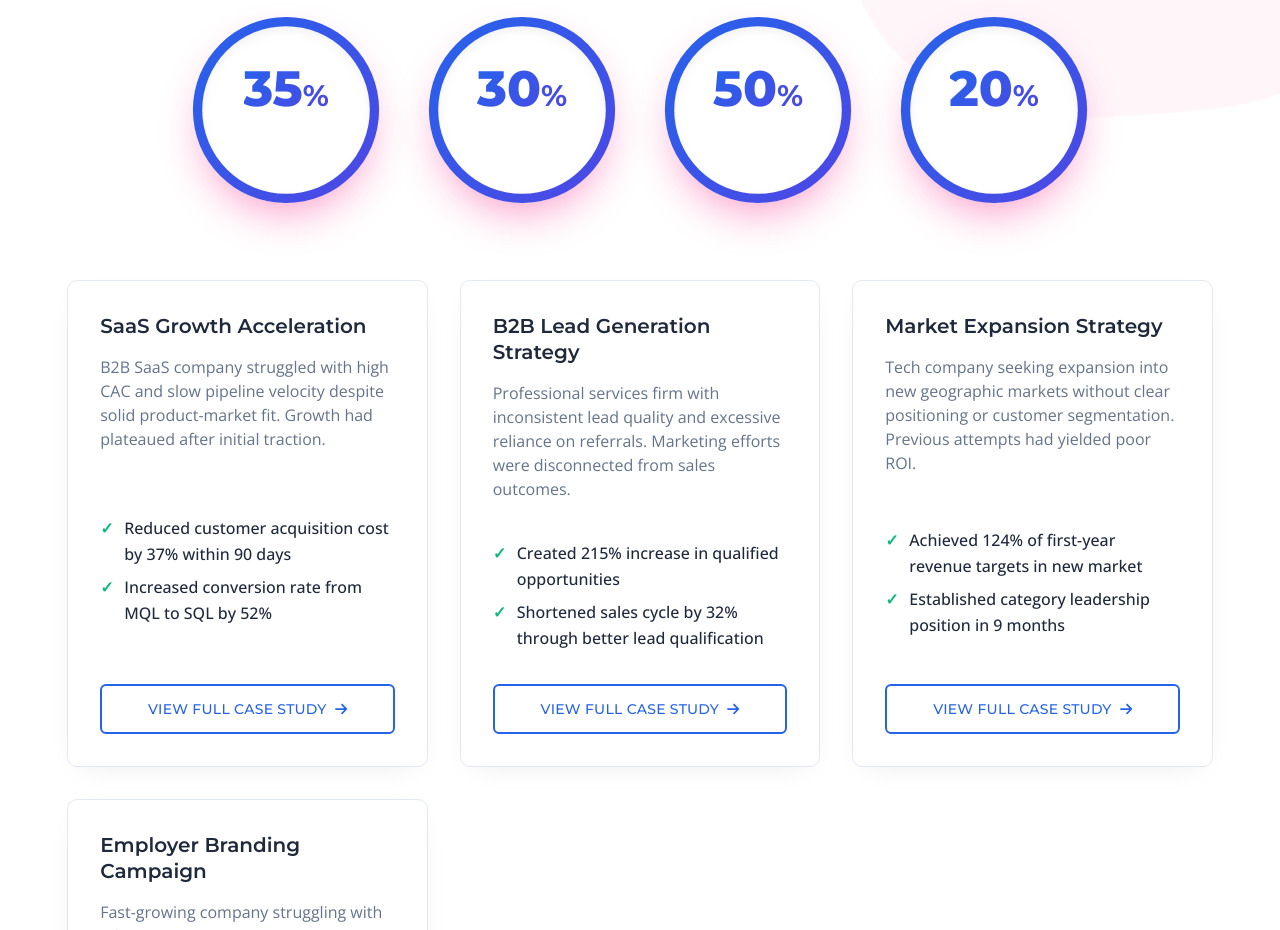
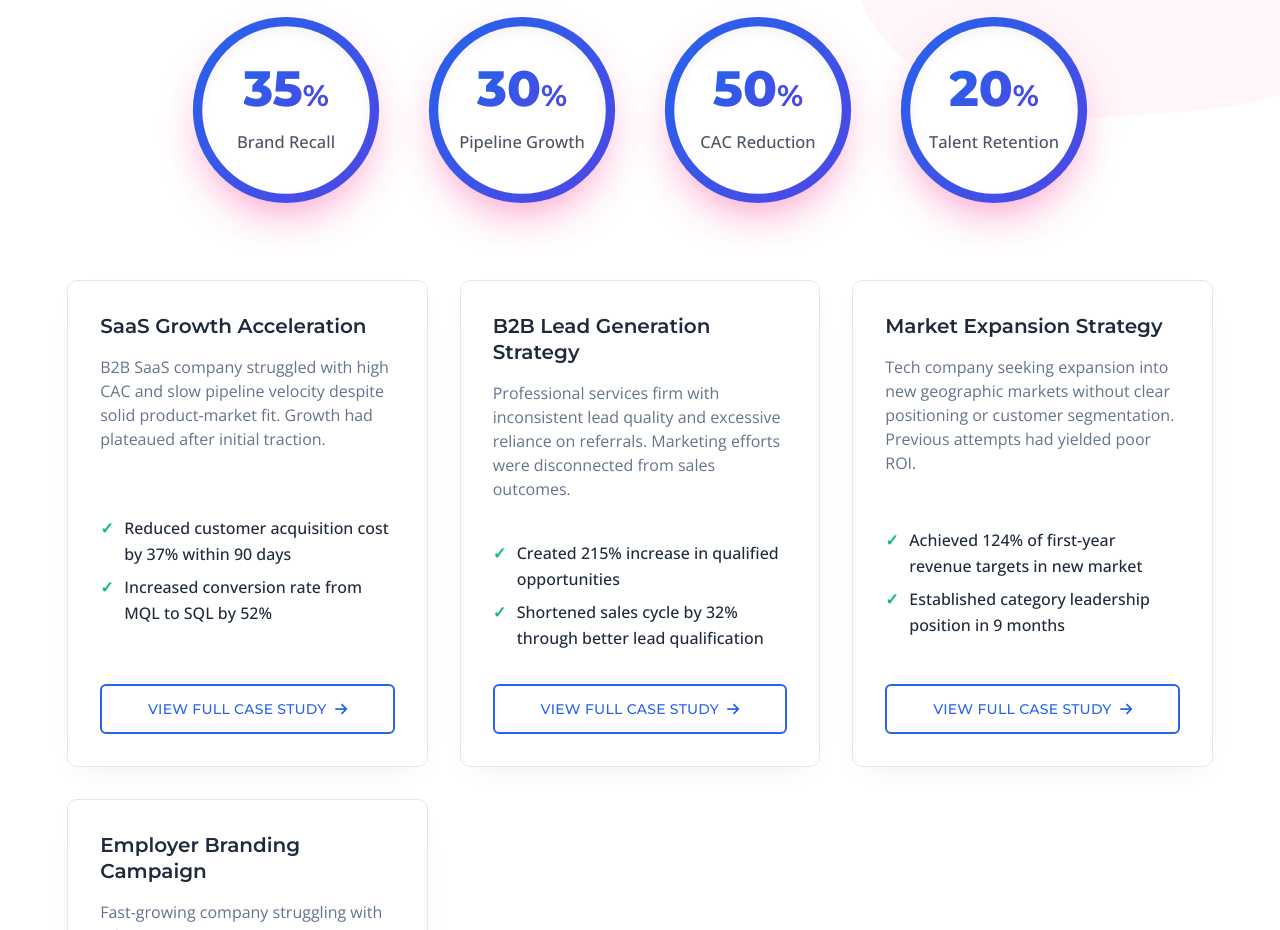
Before and after one commit to amitbhalla/homeonreact, a React (Vite) app: page / in a window 1280 px wide. Shown: the part 6020-6950 px from the top of the page. Built offline with nearby package versions, Linux system fonts and the light colour scheme.

Commit message:
v0.2 ready

```diff
--- a/src/styles/pages/services.css
+++ b/src/styles/pages/services.css
@@ -236,7 +236,6 @@
 
 .metric-label {
   font-size: 1rem;
-  color: rgba(255, 255, 255, 0.8);
   font-weight: 500;
 }
 
```
